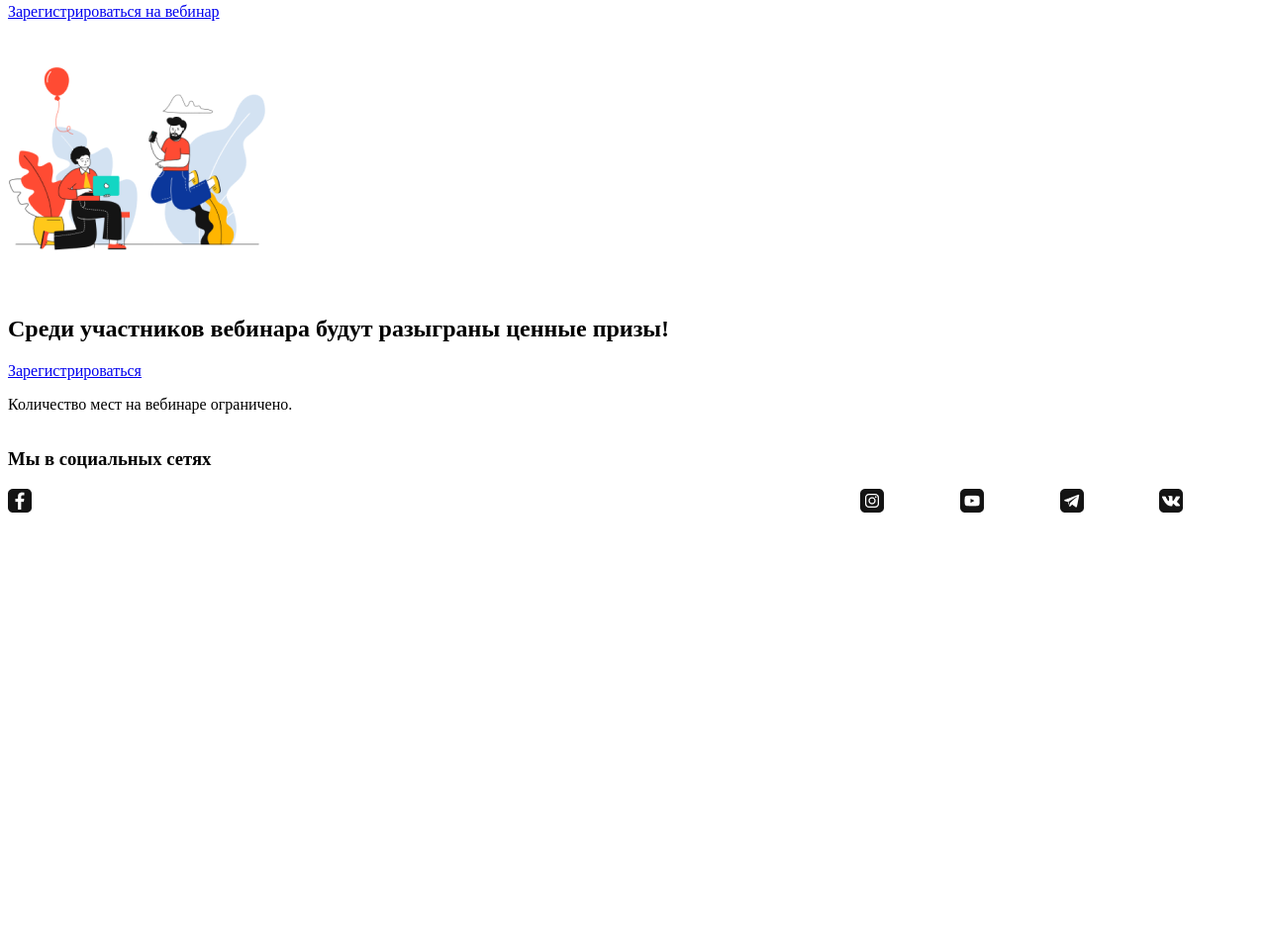
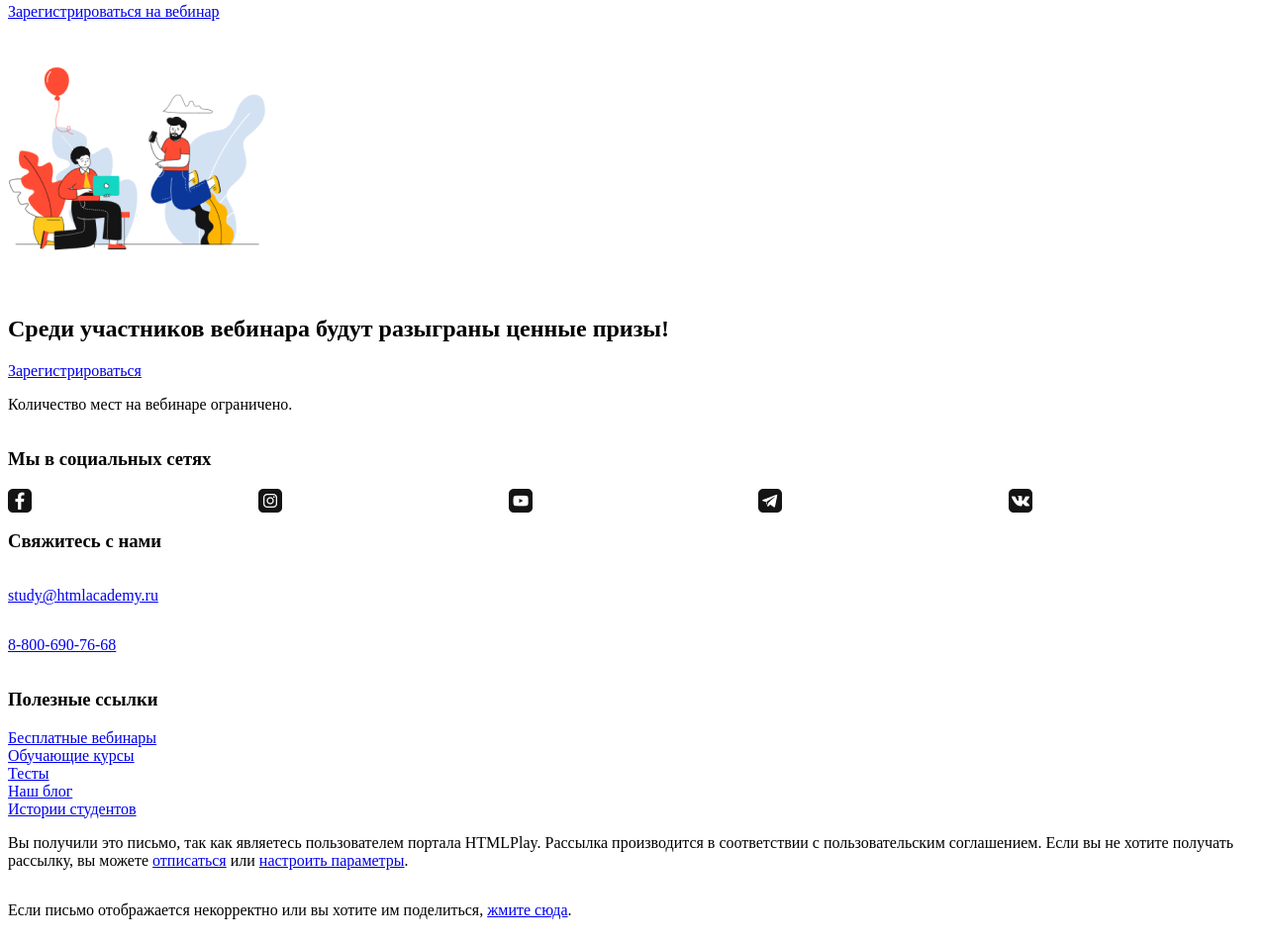
Before and after one commit to htmlacademy-email/537017-play-html-1, a plain HTML site: page 1-invitation/index.html in a window 1280 px wide. Shown: the part 1075-2028 px from the top of the page at 99% size. Before the commit the page ends 1601 px from the top, so only its background shows below. Drawn offline with Linux system fonts and the light colour scheme.

Commit message:
Create markup on the invintation letter

```diff
--- a/1-invitation/index.html
+++ b/1-invitation/index.html
@@ -10,9 +10,13 @@
   </head>
   <body>
     <div>
+
+      <!-- Body with gray background -->
       <table class="content-wrapper" width="100%" cellspacing="0" cellpadding="0" border="0">
         <tr>
           <td>
+
+            <!-- Text before main content -->
             <table width="100%" cellspacing="0" cellpadding="0" border="0">
               <tr>
                 <td>
@@ -21,6 +25,12 @@
               </tr>
             </table>
 
+            <!-- Main content with white background -->
+            <table width="100%" cellspacing="0" cellpadding="0" border="0">
+              <tr>
+                <td>
+
+                  <!-- Logo -->
                   <table width="100%" cellspacing="0" cellpadding="0" border="0">
                     <tr>
                       <td>
@@ -29,6 +39,7 @@
                     </tr>
                   </table>
 
+                  <!-- Section with main title and description -->
                   <table width="100%" cellspacing="0" cellpadding="0" border="0">
                     <tr>
                       <td>
@@ -42,9 +53,12 @@
                     </tr>
                   </table>
 
+                  <!-- Section with date and image -->
                   <table width="100%" cellspacing="0" cellpadding="0" border="0">
                     <tr>
                       <td>
+
+                        <!-- Date -->
                         <table width="100%" cellspacing="0" cellpadding="0" border="0">
                           <tr>
                             <td>
@@ -68,6 +82,7 @@
                           </tr>
                         </table>
 
+                        <!-- Image -->
                         <table width="100%" cellspacing="0" cellpadding="0" border="0">
                           <tr>
                             <td>
@@ -79,6 +94,7 @@
                     </tr>
                   </table>
 
+                  <!-- Section about details and plan, with blue background -->
                   <table width="100%" cellspacing="0" cellpadding="0" border="0">
                     <tr>
                       <td>
@@ -110,6 +126,7 @@
                     </tr>
                   </table>
 
+                  <!-- Section about author -->
                   <table width="100%" cellspacing="0" cellpadding="0" border="0">
                     <tr>
                       <td>
@@ -138,6 +155,7 @@
                     </tr>
                   </table>
 
+                  <!-- Section about lotery -->
                   <table width="100%" cellspacing="0" cellpadding="0" border="0">
                     <tr>
                       <td>
@@ -161,15 +179,23 @@
                     </tr>
                   </table>
 
+                  <!-- Footer -->
                   <table width="100%" cellspacing="0" cellpadding="0" border="0">
                     <tr>
                       <td>
+
+                        <!-- Left column - social links and contacts -->
                         <table width="100%" cellspacing="0" cellpadding="0" border="0">
                           <tr>
                             <td>
                               <h3><b>Мы в социальных сетях</b></h3>
                             </td>
                           </tr>
+                          <tr>
+                            <td>
+
+                              <!-- Social links -->
+                              <table width="100%" cellspacing="0" cellpadding="0" border="0">
                                 <tr>
                                   <td>
                                     <a href="#" target="_blank">
@@ -200,6 +226,75 @@
                               </table>
                             </td>
                           </tr>
+                          <tr>
+                            <td>
+                              <h3><b>Свяжитесь с нами</b></h3>
+                            </td>
+                          </tr>
+                          <tr>
+                            <td>
+                              <p><a href="mailto:study@htmlacademy.ru" target="_blank">study@htmlacademy.ru</a></p>
+                            </td>
+                          </tr>
+                          <tr>
+                            <td>
+                              <p><a href="tel:88006907668" target="_blank">8-800-690-76-68</a></p>
+                            </td>
+                          </tr>
+                        </table>
+
+                        <!-- Right column - useful links -->
+                        <table width="100%" cellspacing="0" cellpadding="0" border="0">
+                          <tr>
+                            <td>
+                              <h3><b>Полезные ссылки</b></h3>
+                            </td>
+                          </tr>
+                          <tr>
+                            <td>
+                              <a href="#" target="_blank">Бесплатные вебинары</a>
+                            </td>
+                          </tr>
+                          <tr>
+                            <td>
+                              <a href="#" target="_blank">Обучающие курсы</a>
+                            </td>
+                          </tr>
+                          <tr>
+                            <td>
+                              <a href="#" target="_blank">Тесты</a>
+                            </td>
+                          </tr>
+                          <tr>
+                            <td>
+                              <a href="#" target="_blank">Наш блог</a>
+                            </td>
+                          </tr>
+                          <tr>
+                            <td>
+                              <a href="#" target="_blank">Истории студентов</a>
+                            </td>
+                          </tr>
+                        </table>
+                      </td>
+                    </tr>
+                  </table>
+                </td>
+              </tr>
+            </table>
+
+            <!-- Text after main content -->
+            <table width="100%" cellspacing="0" cellpadding="0" border="0">
+              <tr>
+                <td>
+                  <p>Вы получили это письмо, так как являетесь пользователем портала HTMLPlay. Рассылка производится в соответствии с пользовательским соглашением. Если вы не хотите получать рассылку, вы можете <a href="#" target="_blank">отписаться</a> или <a href="#" target="_blank">настроить параметры</a>.</p>
+                </td>
+              </tr>
+              <tr>
+                <td>
+                  <p>Если письмо отображается некорректно или вы хотите им поделиться, <a href="#" target="_blank">жмите сюда</a>.</p>
+                </td>
+              </tr>
             </table>
           </td>
         </tr>
```
Lines whose indentation alone changed are shown as unchanged.
